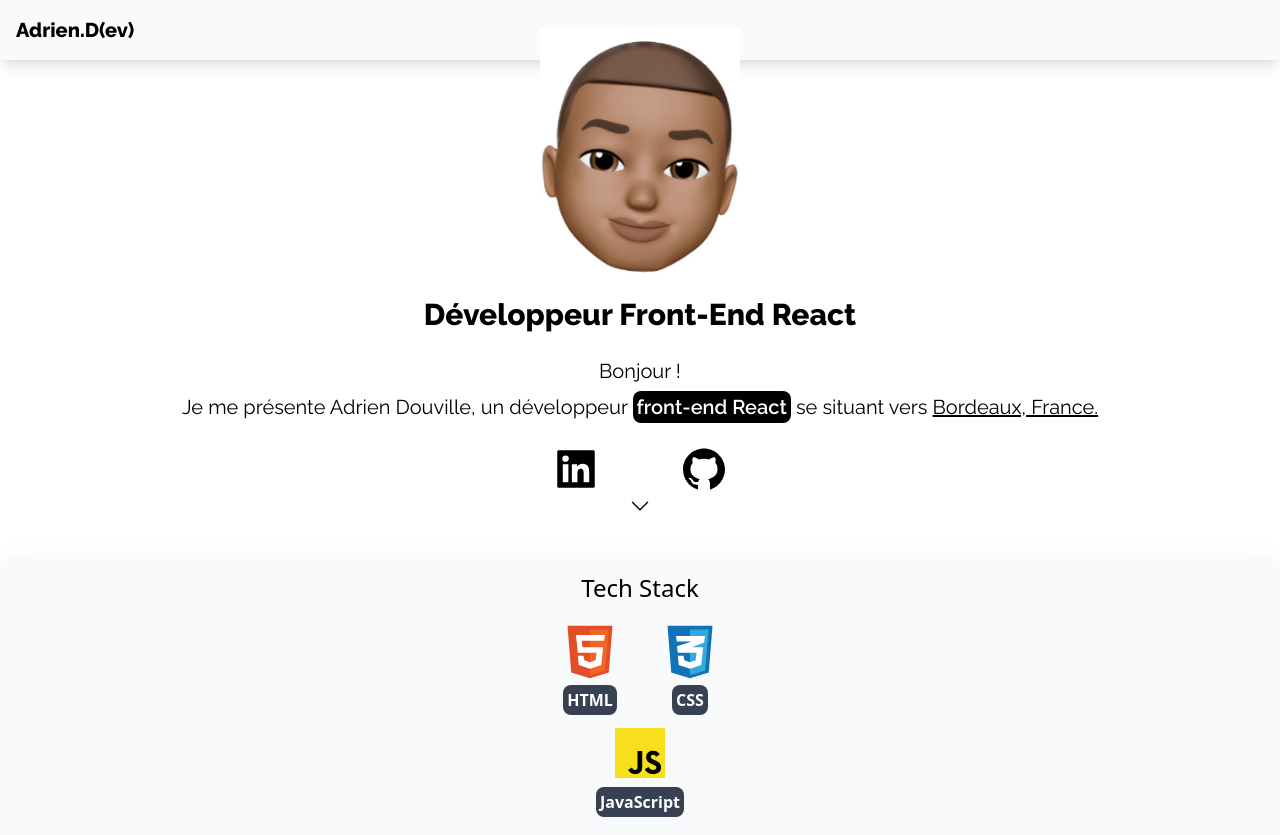
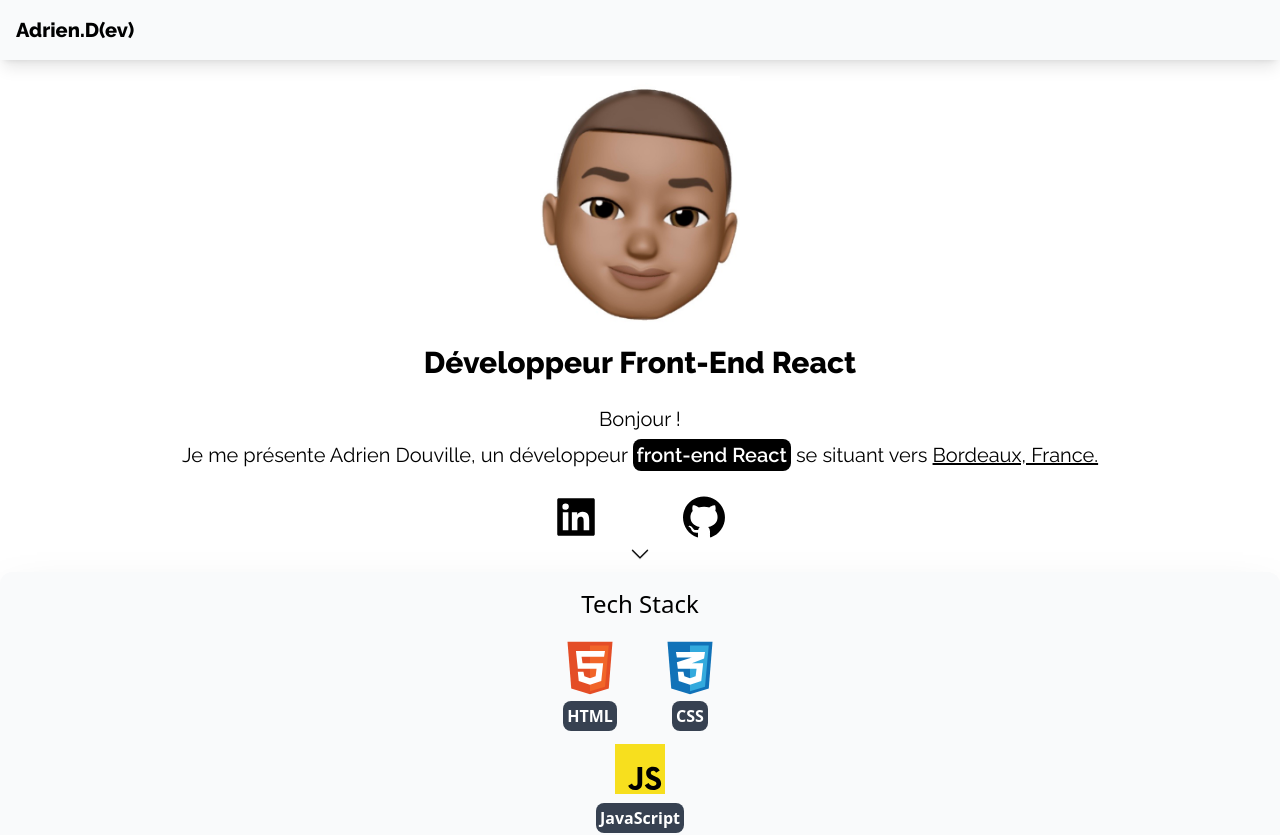
Before and after one commit to Delgorithm/portfolio, a React (Vite) app: page / in a window 1280 px wide. Shown: the top 835 px of the page. Built offline with nearby package versions, Linux system fonts and the light colour scheme.

Commit message:
fix : positions

```diff
--- a/src/components/Header/Header.jsx
+++ b/src/components/Header/Header.jsx
@@ -9,7 +9,7 @@
 const Header = () => {
     return (
         <main className='font-raleway'>
-            <div className='flex flex-col justify-center items-center -translate-y-8'>
+            <div className='flex flex-col justify-center items-center pt-4'>
                 <picture>
                     <img src="./img/pp00.jpeg" alt="" width={200} />
                 </picture>
```
